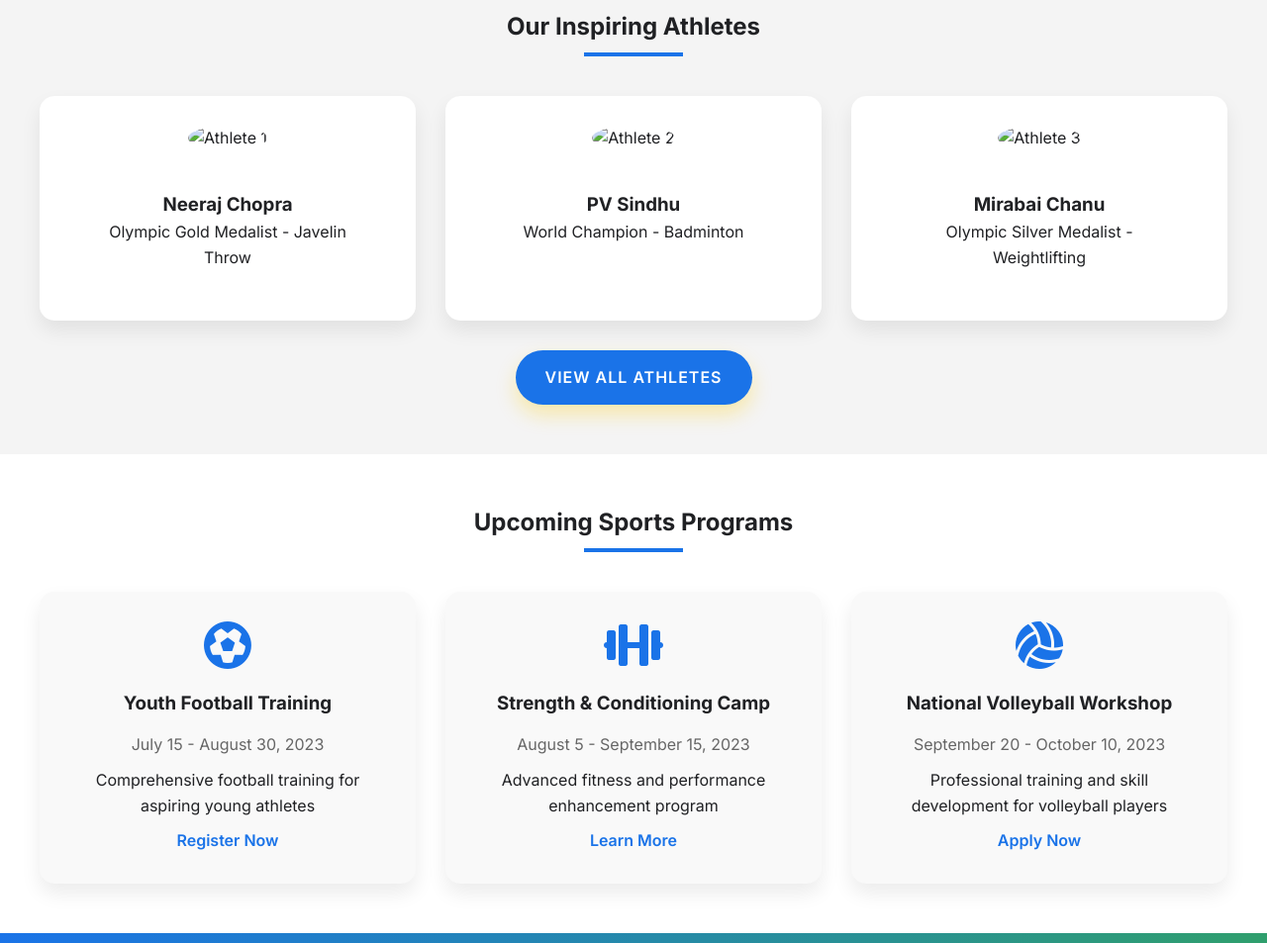
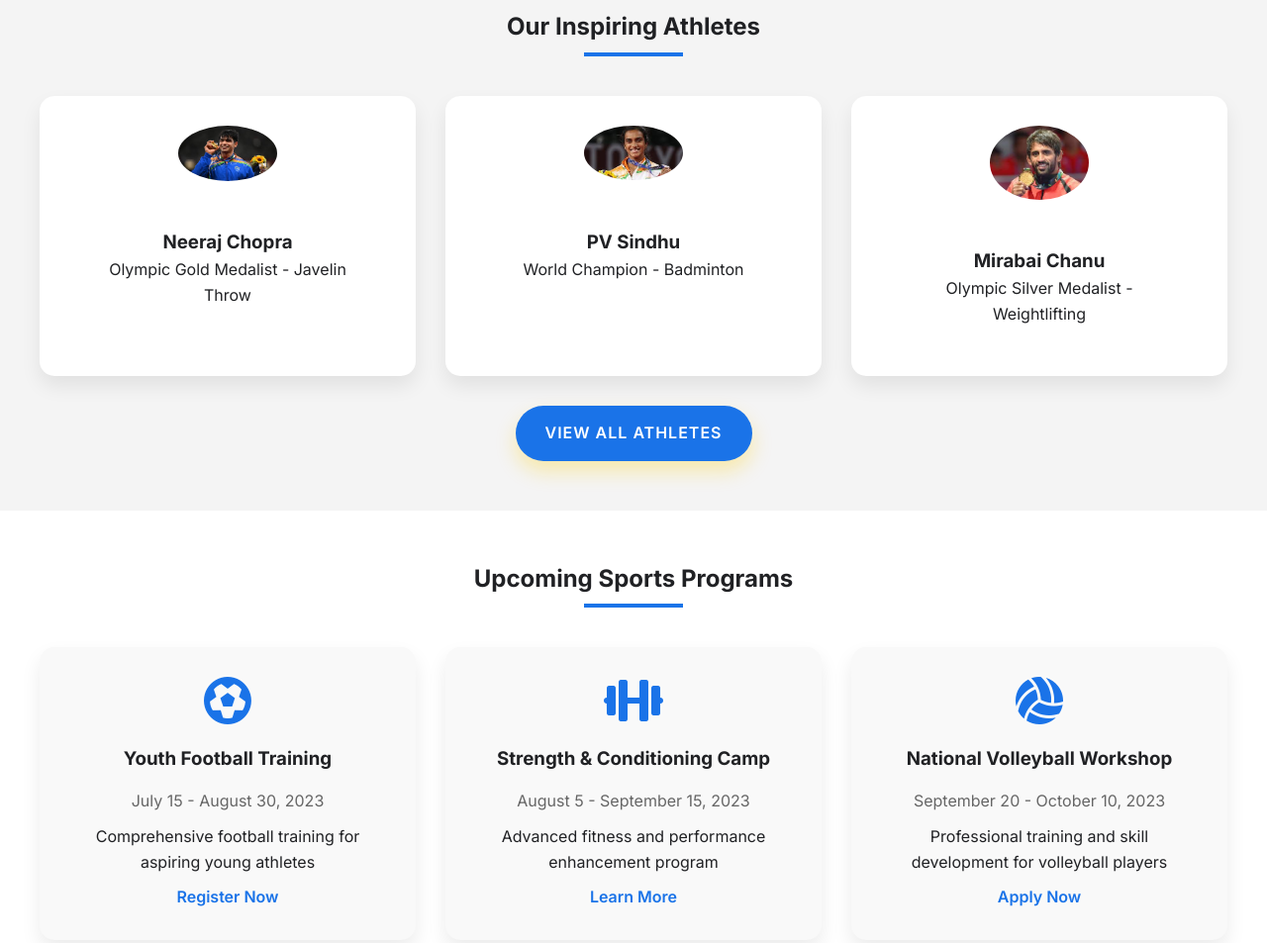
Before and after one commit to chaitanya3999/WebDev-CP, a plain HTML site: page index.html in a window 1280 px wide. Shown: the part 1680-2633 px from the top of the page at 99% size. Drawn offline with Linux system fonts and the light colour scheme.

Commit message:
images in home page

```diff
--- a/index.html
+++ b/index.html
@@ -147,7 +147,7 @@
         <div class="athletes-grid">
           <div class="athlete-card">
             <div class="athlete-image">
-              <img src="athlete1.jpg" alt="Athlete 1" />
+              <img src="Neeraj-Chopra-Image.jpeg" alt="Athlete 1" />
             </div>
             <div class="athlete-info">
               <h3>Neeraj Chopra</h3>
@@ -156,7 +156,7 @@
           </div>
           <div class="athlete-card">
             <div class="athlete-image">
-              <img src="athlete2.jpg" alt="Athlete 2" />
+              <img src="PV-Sindhu-Image.jpeg" alt="Athlete 2" />
             </div>
             <div class="athlete-info">
               <h3>PV Sindhu</h3>
@@ -165,7 +165,7 @@
           </div>
           <div class="athlete-card">
             <div class="athlete-image">
-              <img src="athlete3.jpg" alt="Athlete 3" />
+              <img src="Bajrang-Punia-Image.jpeg" alt="Athlete 3" />
             </div>
             <div class="athlete-info">
               <h3>Mirabai Chanu</h3>
@@ -278,7 +278,7 @@
           </div>
         </div>
         <div class="copyright">
-          &copy; 2023 Sports Department of India. All Rights Reserved.
+          &copy; 2025 Sports Department of India. All Rights Reserved.
         </div>
       </div>
     </footer>
```
